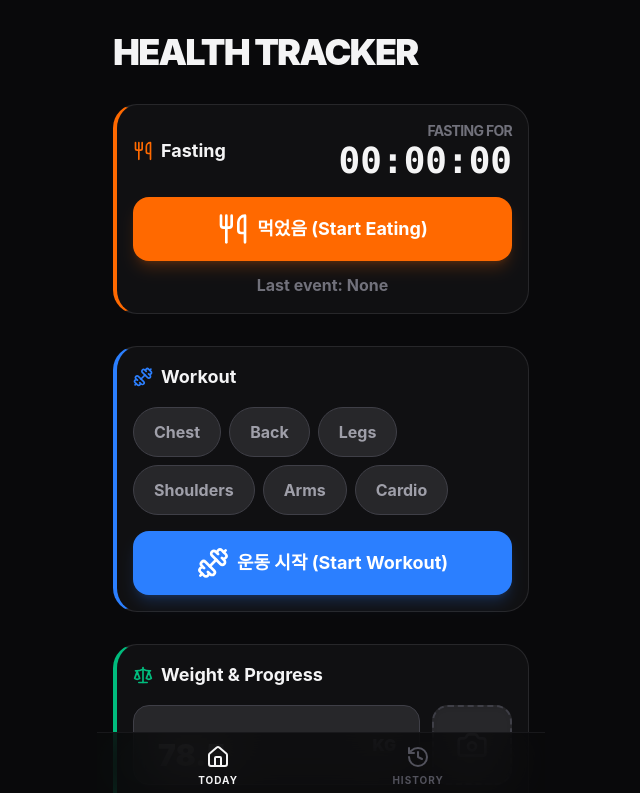
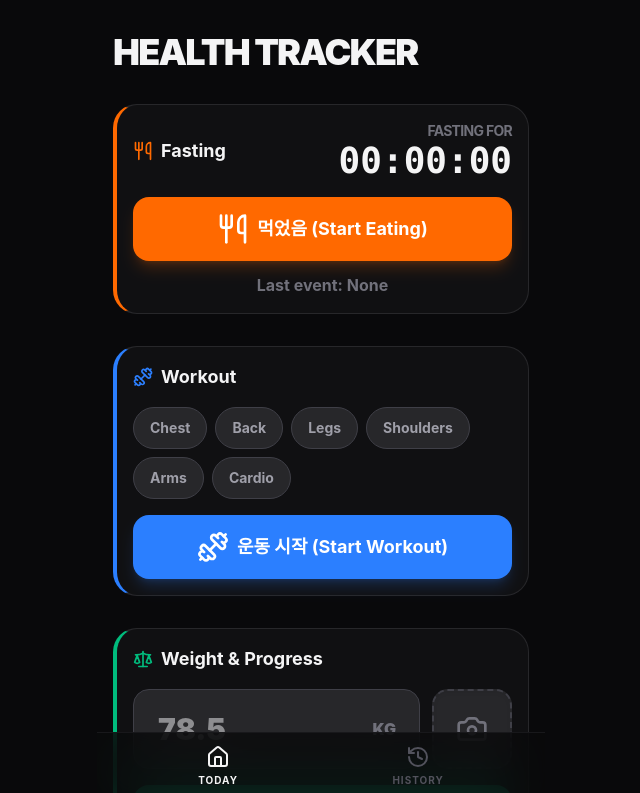
Before and after one commit to chan-o0o/Health_Tracking, a React (Vite) app: page / in a window 1280 px wide. Shown: the top 793 px of the page, without its empty margins (319-959 px from the left). Built offline with nearby package versions, Linux system fonts and the light colour scheme.

Commit message:
Fine-tune UI details: 2-row workout buttons and centered weight input

```diff
--- a/src/components/WeightSection.tsx
+++ b/src/components/WeightSection.tsx
@@ -78,7 +78,7 @@ export default function WeightSection({ onUpdate }: WeightSectionProps) {
               value={weight}
               onChange={(e) => setWeight(e.target.value)}
               placeholder="78.5"
-              className="w-full bg-zinc-800 border border-zinc-700 rounded-2xl h-20 px-6 pt-5 text-3xl font-black focus:outline-none focus:border-emerald-500 transition-colors"
+              className="w-full bg-zinc-800 border border-zinc-700 rounded-2xl h-20 px-6 text-3xl font-black focus:outline-none focus:border-emerald-500 transition-colors"
             />
             <span className="absolute right-6 top-1/2 -translate-y-1/2 text-zinc-500 font-black uppercase text-base">kg</span>
           </div>
--- a/src/components/WorkoutSection.tsx
+++ b/src/components/WorkoutSection.tsx
@@ -62,7 +62,7 @@ export default function WorkoutSection({ onUpdate }: WorkoutSectionProps) {
             <button
               key={muscle}
               onClick={() => toggleMuscle(muscle)}
-              className={`px-5 py-3 rounded-full text-base font-bold transition-all ${
+              className={`px-4 py-2.5 rounded-full text-sm font-bold transition-all ${
                 selectedMuscles.includes(muscle)
                   ? 'bg-blue-500 text-white border border-blue-400 shadow-md'
                   : 'bg-zinc-800 text-zinc-400 border border-zinc-700'
```
